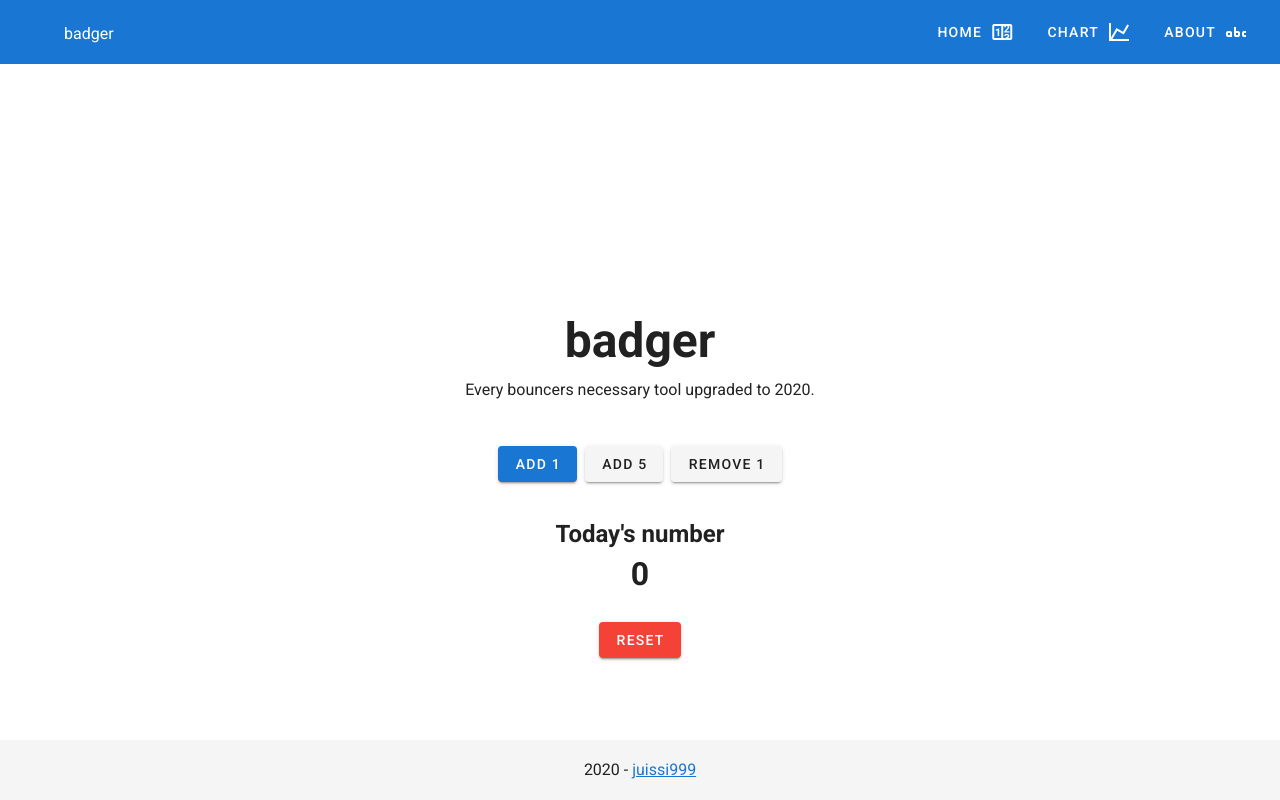
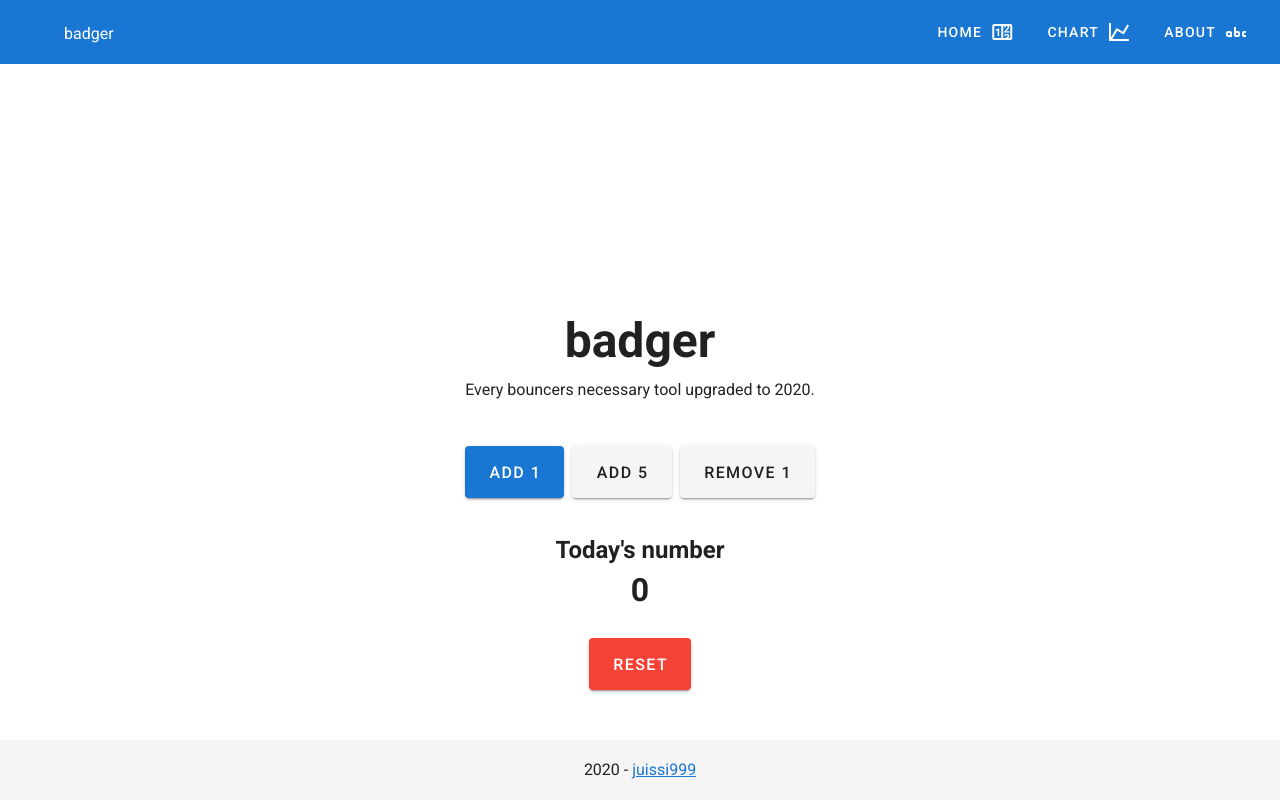
Before and after one commit to juissi999/badger, a Vue app: page /#/ in a window 1280 px wide. Built offline with nearby package versions, Linux system fonts and the light colour scheme.

Commit message:
Increase button sizes

```diff
--- a/src/components/MainPage.vue
+++ b/src/components/MainPage.vue
@@ -23,9 +23,13 @@
 
       <v-col class="mb-0 mb-md-5" cols="12">
         <v-row justify="center">
-          <v-btn @click="addVisitor(1)" class="primary mx-1 my-1">Add 1</v-btn>
-          <v-btn @click="addVisitor(5)" class="mx-1 my-1">Add 5</v-btn>
-          <v-btn @click="substractVisitor(1)" class="mx-1 my-1">Remove 1</v-btn>
+          <v-btn @click="addVisitor(1)" class="primary mx-1 my-1" x-large
+            >Add 1</v-btn
+          >
+          <v-btn @click="addVisitor(5)" class="mx-1 my-1" x-large>Add 5</v-btn>
+          <v-btn @click="substractVisitor(1)" class="mx-1 my-1" x-large>
+            Remove 1
+          </v-btn>
         </v-row>
       </v-col>
 
--- a/src/components/PopUp.vue
+++ b/src/components/PopUp.vue
@@ -1,7 +1,7 @@
 <template>
   <v-dialog v-model="dialog" persistent max-width="290">
     <template v-slot:activator="{ on }">
-      <v-btn class="red my-1" dark v-on="on">Reset</v-btn>
+      <v-btn class="red my-1" dark v-on="on" x-large>Reset</v-btn>
     </template>
     <v-card>
       <v-card-title class="headline">Reset counter?</v-card-title>
```
Also changed, not shown: 5 other files (tests, documents, lock files or other folders).
